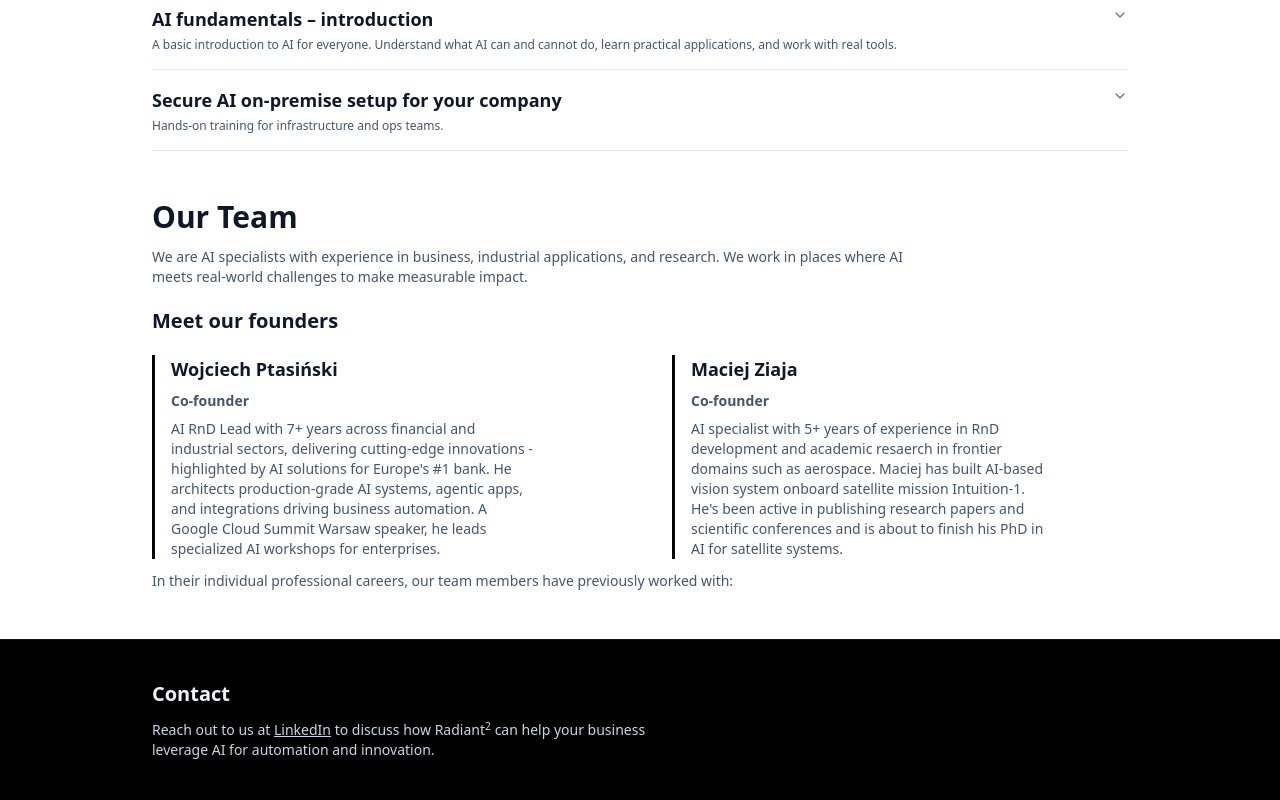
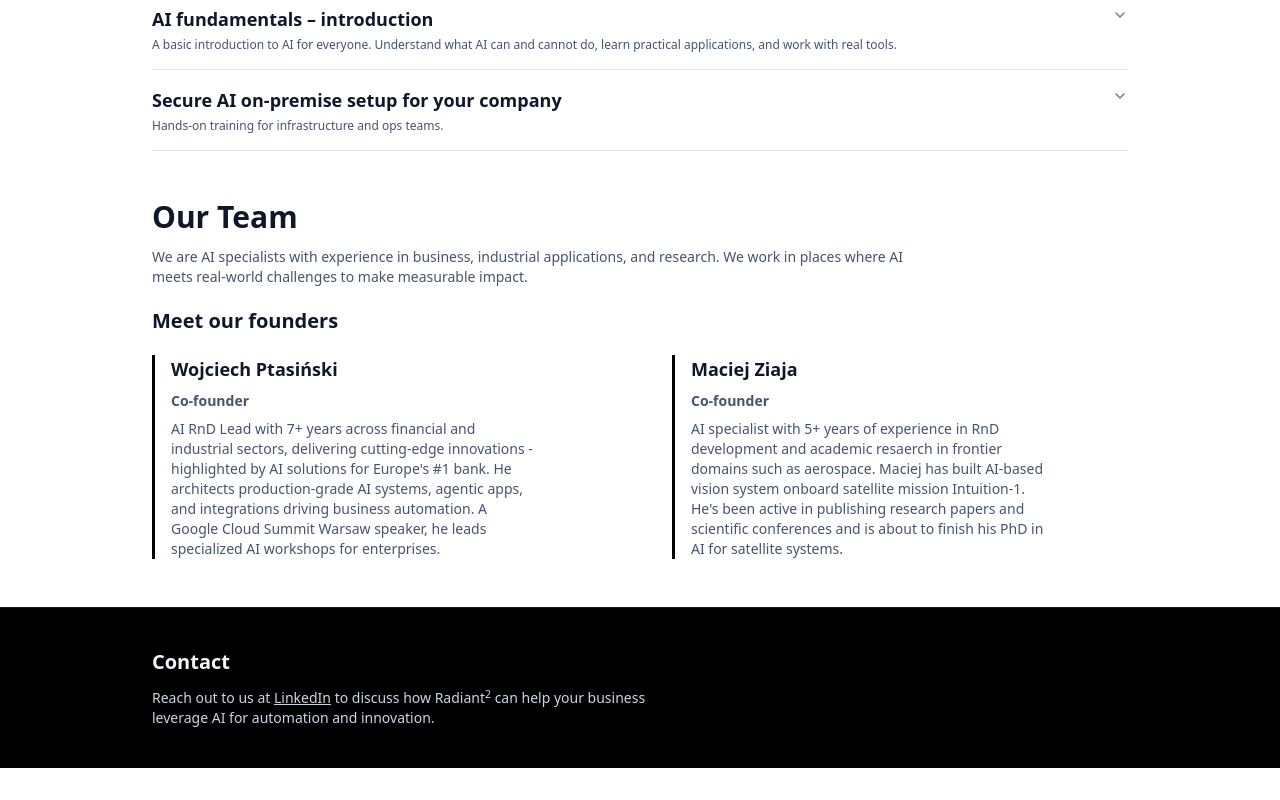
Before and after one commit to radiant2-dev/radiant2-website, a React (Vite) app: page / in a window 1280 px wide. Shown: the part 957-1757 px from the top of the page. After the commit the page ends 1725 px from the top, so only its background shows below. Built offline with nearby package versions, Linux system fonts and the light colour scheme.

Commit message:
More leftovers cleanup

```diff
--- a/src/App.jsx
+++ b/src/App.jsx
@@ -244,10 +244,6 @@ function TeamSection() {
           </p>
         </div>
       </div>
-      <p className="text-sm text-slate-600 max-w-192">
-        In their individual professional careers, our team members have
-        previously worked with:
-      </p>
     </section>
   );
 }
```
